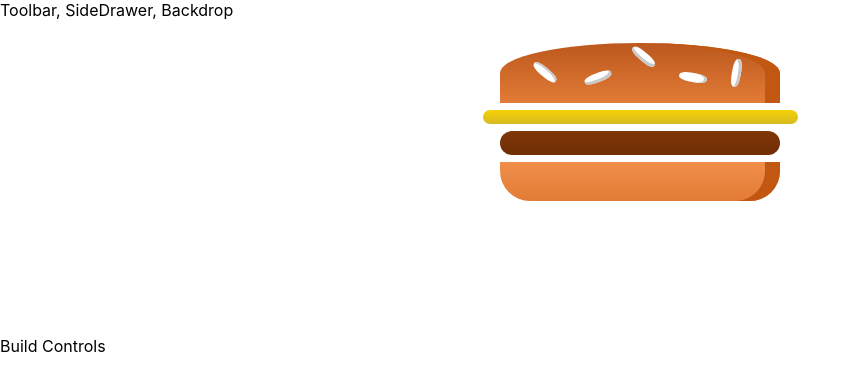
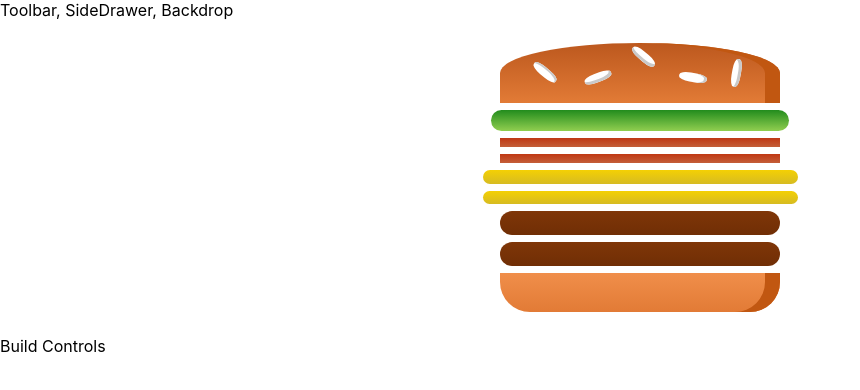
Before and after one commit to SethWickham/react-burgerbuilder-app, a React (Create React App) app in the folder react-burgerbuilder-app/: page / in a window 1280 px wide. Shown: the top 390 px of the page, without its empty margins (0-860 px from the left). Built offline with nearby package versions, Linux system fonts and the light colour scheme.

Commit message:
added transformedIngrediant and dynamic output

```diff
--- a/react-burgerbuilder-app/src/components/Burger/Burger.js
+++ b/react-burgerbuilder-app/src/components/Burger/Burger.js
@@ -4,11 +4,16 @@
 import BurgerIngredient from './BurgerIngredient/BurgerIngredient';
 
 const burger = props => {
+  const transformedIngredients = Object.keys(props.ingredients).map(igKey => {
+    return [...Array(props.ingredients[igKey])].map((_, i) => {
+      return <BurgerIngredient key={igKey + i} type={igKey} />;
+    });
+  });
+
   return (
     <div className={classes.Burger}>
       <BurgerIngredient type="bread-top" />
-      <BurgerIngredient type="cheese" />
-      <BurgerIngredient type="meat" />
+      {transformedIngredients}
       <BurgerIngredient type="bread-bottom" />
     </div>
   );
--- a/react-burgerbuilder-app/src/containers/BurgerBuilder/BurgerBuilder.js
+++ b/react-burgerbuilder-app/src/containers/BurgerBuilder/BurgerBuilder.js
@@ -4,11 +4,20 @@
 import Burger from '../../components/Burger/Burger';
 
 class BurgerBuilder extends Component {
+  state = {
+    ingredients: {
+      salad: 1,
+      bacon: 2,
+      cheese: 2,
+      meat: 2
+    }
+  };
+
   render() {
     return (
       <div>
         <Aux>
-          <Burger />
+          <Burger ingredients={this.state.ingredients} />
           <div>Build Controls</div>
         </Aux>
       </div>
```
